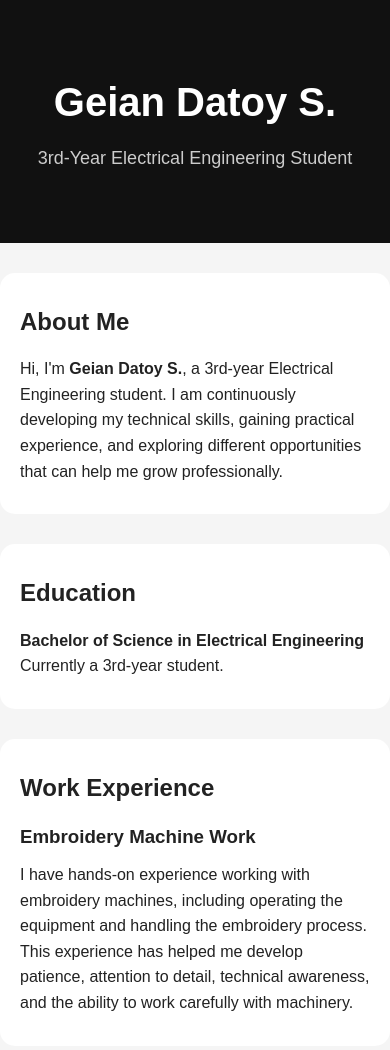
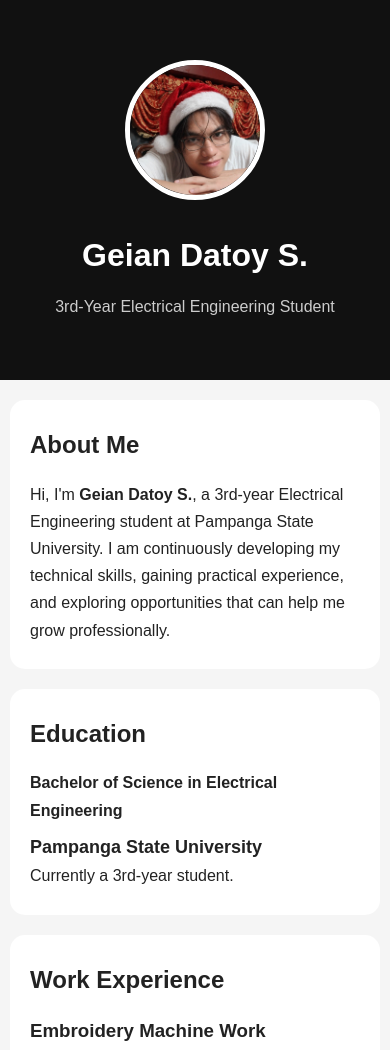
Before and after one commit to geiandatoy-sudo/geiandatoy-sudo.github.io, a plain HTML site: page index.html in a window 390 px wide. Shown: the top 1050 px of the page. Drawn offline with Linux system fonts and the light colour scheme.

Commit message:
Update index.html

```diff
--- a/index.html
+++ b/index.html
@@ -6,8 +6,10 @@
 
     <title>Geian Datoy S. | Electrical Engineering Student</title>
 
-    <meta name="description" content="Official website of Geian Datoy S., a 3rd-year Electrical Engineering student with embroidery machine work experience, academic achievements, and sports experience.">
-<meta name="google-site-verification" content="d11EJJ3iIh1_1CZuW6YJ0mMHHC-zltVam4f47iQMAuc" />
+    <meta name="description" content="Official website of Geian Datoy S., a 3rd-year Electrical Engineering student at Pampanga State University with technical experience, academic achievements, sports experience, and practical skills.">
+
+    <meta name="google-site-verification" content="d11EJJ3iIh1_1CZuW6YJ0mMHHC-zltVam4f47iQMAuc" />
+
     <style>
         * {
             box-sizing: border-box;
@@ -19,14 +21,23 @@
             font-family: Arial, sans-serif;
             background: #f5f5f5;
             color: #222;
-            line-height: 1.6;
+            line-height: 1.7;
         }
 
         header {
             background: #111;
             color: white;
             text-align: center;
-            padding: 70px 20px;
+            padding: 60px 20px;
+        }
+
+        .profile-photo {
+            width: 170px;
+            height: 170px;
+            object-fit: cover;
+            border-radius: 50%;
+            border: 5px solid white;
+            margin-bottom: 20px;
         }
 
         header h1 {
@@ -42,7 +53,7 @@
         section {
             max-width: 800px;
             margin: 30px auto;
-            padding: 30px 20px;
+            padding: 30px 25px;
             background: white;
             border-radius: 15px;
         }
@@ -67,6 +78,12 @@
             font-weight: bold;
         }
 
+        .school {
+            font-size: 18px;
+            font-weight: bold;
+            margin-top: 8px;
+        }
+
         .button {
             display: inline-block;
             margin-top: 20px;
@@ -86,29 +103,66 @@
             padding: 30px;
             color: #777;
         }
+
+        @media (max-width: 600px) {
+            header h1 {
+                font-size: 32px;
+            }
+
+            header p {
+                font-size: 16px;
+            }
+
+            .profile-photo {
+                width: 140px;
+                height: 140px;
+            }
+
+            section {
+                margin: 20px 10px;
+                padding: 25px 20px;
+            }
+        }
     </style>
 </head>
 
 <body>
 
     <header>
+
+        <img
+            src="FB_IMG_1791268783899.jpg"
+            alt="Geian Datoy S."
+            class="profile-photo"
+        >
+
         <h1>Geian Datoy S.</h1>
-        <p>3rd-Year Electrical Engineering Student</p>
+
+        <p>
+            3rd-Year Electrical Engineering Student
+        </p>
+
     </header>
 
+
     <section>
+
         <h2>About Me</h2>
 
         <p>
             Hi, I'm <span class="highlight">Geian Datoy S.</span>,
-            a 3rd-year Electrical Engineering student.
-            I am continuously developing my technical skills,
-            gaining practical experience, and exploring different
-            opportunities that can help me grow professionally.
+            a 3rd-year Electrical Engineering student at
+            Pampanga State University. I am continuously developing
+            my technical skills, gaining practical experience, and
+            exploring opportunities that can help me grow
+            professionally.
         </p>
+
     </section>
 
+
     <section>
+
         <h2>Education</h2>
 
         <p>
@@ -117,26 +171,36 @@
             </span>
         </p>
 
+        <p class="school">
+            Pampanga State University
+        </p>
+
         <p>
             Currently a 3rd-year student.
         </p>
+
     </section>
 
+
     <section>
+
         <h2>Work Experience</h2>
 
         <h3>Embroidery Machine Work</h3>
 
         <p>
             I have hands-on experience working with embroidery machines,
-            including operating the equipment and handling the
-            embroidery process. This experience has helped me develop
-            patience, attention to detail, technical awareness,
-            and the ability to work carefully with machinery.
+            including operating the equipment and handling the embroidery
+            process. This experience has helped me develop patience,
+            attention to detail, technical awareness, and the ability
+            to work carefully with machinery.
         </p>
+
     </section>
 
+
     <section>
+
         <h2>Academic Achievements</h2>
 
         <p>
@@ -148,9 +212,12 @@
             🏅 <span class="highlight">12 Medals</span>
             from various school achievements and recognitions.
         </p>
+
     </section>
 
+
     <section>
+
         <h2>Sports</h2>
 
         <p>
@@ -158,9 +225,12 @@
             has helped me develop teamwork, discipline, determination,
             and a competitive mindset.
         </p>
+
     </section>
 
+
     <section>
+
         <h2>Skills & Interests</h2>
 
         <ul>
@@ -173,9 +243,12 @@
             <li>Teamwork</li>
             <li>Sports</li>
         </ul>
+
     </section>
 
+
     <section>
+
         <h2>My Goal</h2>
 
         <p>
@@ -184,18 +257,35 @@
             gain more real-world experience, and build a successful
             career in the future.
         </p>
+
     </section>
 
+
     <section>
+
         <h2>Contact & Social Media</h2>
 
         <p>
             You can connect with me on Facebook.
         </p>
 
-        <<a class="button"
-   href="https://www.facebook.com/geian.datoy.5"
-   target="_blank"
-   rel="noopener noreferrer">
-    Visit My Facebook
-</a>
+        <a
+            class="button"
+            href="https://www.facebook.com/geian.datoy.5"
+            target="_blank"
+            rel="noopener noreferrer"
+        >
+            Visit My Facebook
+        </a>
+
+    </section>
+
+
+    <footer>
+
+        © 2026 Geian Datoy S. — All Rights Reserved.
+
+    </footer>
+
+</body>
+</html>
```
